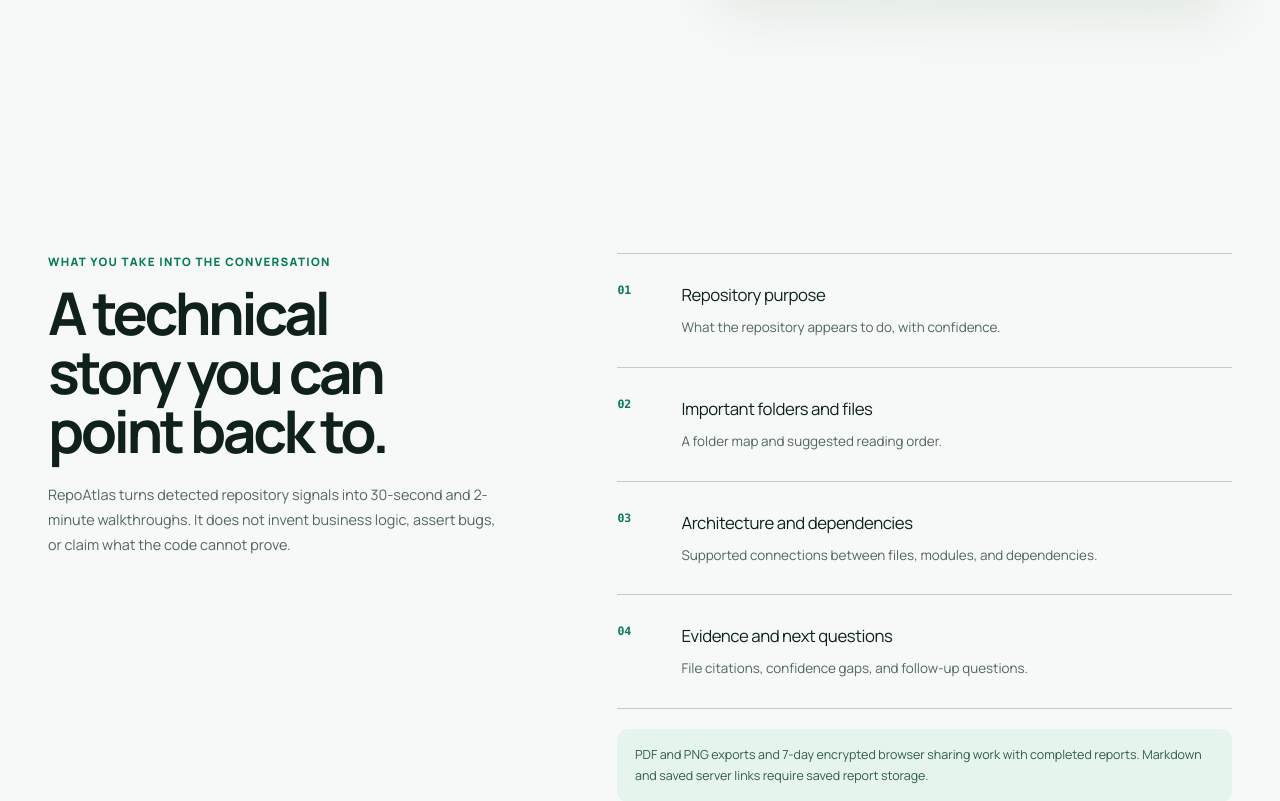
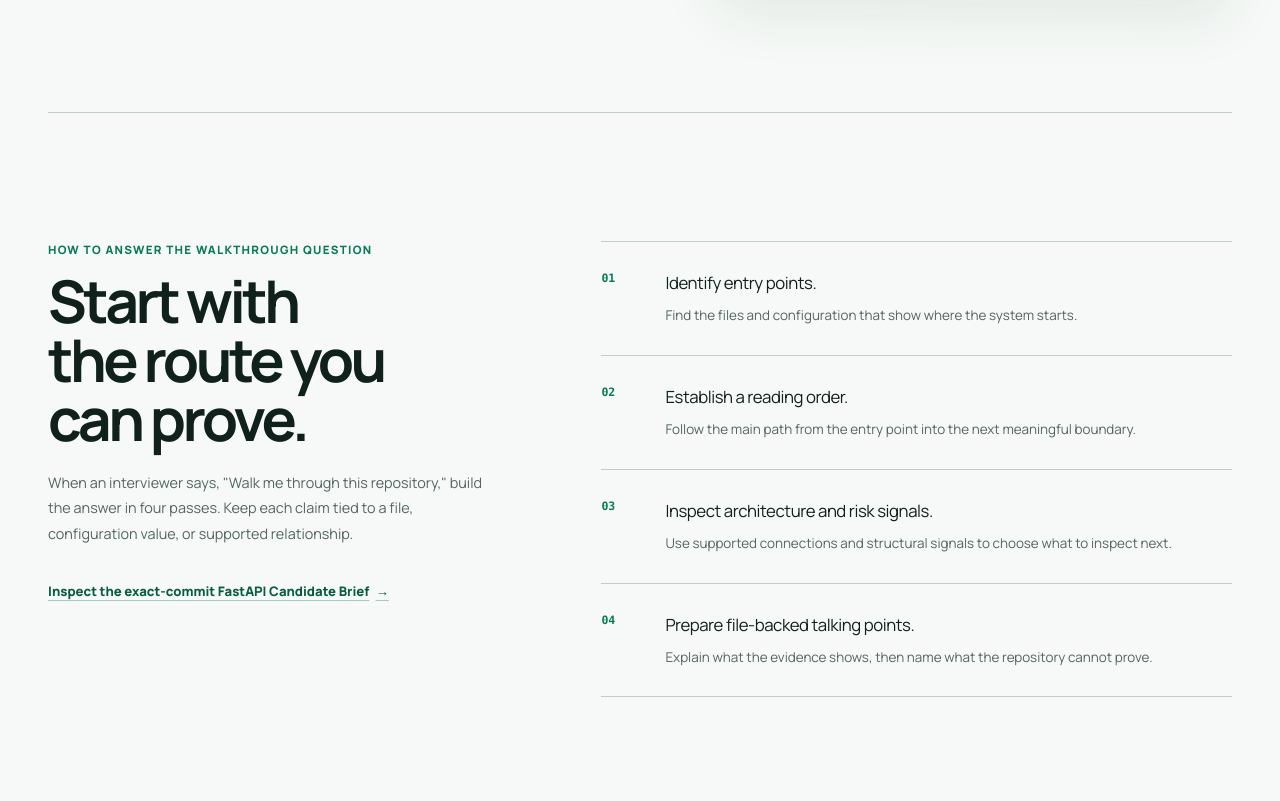
Before and after one commit to ChimdumebiNebolisa/RepoAtlas, a Next.js app: page /interview-preparation in a window 1280 px wide. Shown: the part 762-1563 px from the top of the page. Built offline with nearby package versions, Linux system fonts and the light colour scheme.

Commit message:
Anchor interview preparation in public proof
Co-authored-by: tin-computer[bot] <277149838+tin-computer[bot]@users.noreply.github.com>

```diff
--- a/src/app/globals.css
+++ b/src/app/globals.css
@@ -1363,6 +1363,77 @@
   color: #70827a;
   font-family: ui-monospace, SFMono-Regular, Menlo, monospace;
   font-size: 0.63rem;
+}
+.interview-method {
+  display: grid;
+  grid-template-columns: minmax(0, 0.82fr) minmax(28rem, 1.18fr);
+  gap: clamp(3rem, 9vw, 9rem);
+  padding-block: clamp(6rem, 10vw, 9rem);
+  border-top: 1px solid #bfcfc7;
+}
+.interview-method header { align-self: start; }
+.interview-method h2 {
+  max-width: 12ch;
+  margin: 0.85rem 0 0;
+  font-size: clamp(2.45rem, 4.6vw, 4.6rem);
+  font-weight: 650;
+  letter-spacing: -0.06em;
+  line-height: 1;
+  text-wrap: balance;
+}
+.interview-method header > p:not(.section-kicker) {
+  max-width: 38rem;
+  margin: 1.35rem 0 0;
+  color: var(--muted);
+  font-size: 0.9rem;
+  line-height: 1.75;
+  text-wrap: pretty;
+}
+.interview-example-link {
+  display: inline-flex;
+  min-height: 2.75rem;
+  align-items: center;
+  gap: 0.4rem;
+  margin-top: 1.5rem;
+  color: var(--accent-dark);
+  font-size: 0.82rem;
+  font-weight: 750;
+  text-decoration: underline;
+  text-decoration-color: rgba(8, 122, 85, 0.35);
+  text-underline-offset: 0.25rem;
+}
+.interview-example-link:hover { text-decoration-color: currentColor; }
+.interview-example-link:focus-visible {
+  border-radius: 0.25rem;
+  outline: 3px solid rgba(8, 122, 85, 0.25);
+  outline-offset: 4px;
+}
+.interview-method ol {
+  margin: 0;
+  padding: 0;
+  border-top: 1px solid #bfcfc7;
+  list-style: none;
+}
+.interview-method li {
+  display: grid;
+  grid-template-columns: 3rem minmax(0, 1fr);
+  gap: 1rem;
+  padding-block: 1.75rem;
+  border-bottom: 1px solid #bfcfc7;
+}
+.interview-method li > span {
+  color: var(--accent);
+  font-family: ui-monospace, SFMono-Regular, Menlo, monospace;
+  font-size: 0.72rem;
+  font-weight: 750;
+}
+.interview-method h3 { margin: 0; font-size: 1.05rem; letter-spacing: -0.025em; }
+.interview-method li p {
+  max-width: 42rem;
+  margin: 0.55rem 0 0;
+  color: var(--muted);
+  font-size: 0.84rem;
+  line-height: 1.7;
 }
 .interview-outcome {
   display: grid;
@@ -3110,7 +3181,7 @@
   .site-footer-layout { grid-template-columns: 1fr auto; padding-block: 2rem; }
   .site-footer-meta { grid-column: 1 / -1; justify-content: flex-start; }
   .contact-page { grid-template-columns: 1fr; }
-  .interview-hero, .interview-outcome { grid-template-columns: 1fr; }
+  .interview-hero, .interview-method, .interview-outcome { grid-template-columns: 1fr; }
   .interview-hero { min-height: auto; }
   .candidate-moment { max-width: 42rem; }
   .interview-proof-layout { grid-template-columns: 1fr; gap: 1.5rem; }
@@ -3232,6 +3303,9 @@
   .candidate-moment { padding: 1.1rem; transform: none; }
   .candidate-moment blockquote { margin-top: 2.5rem; }
   .candidate-answer-path li { align-items: flex-start; flex-direction: column; gap: 0.3rem; }
+  .interview-method { gap: 3.5rem; padding-block: 5.5rem; }
+  .interview-method h2 { font-size: clamp(2.35rem, 12vw, 3.8rem); }
+  .interview-example-link { align-items: flex-start; }
   .interview-outcome { padding-block: 5.5rem; }
   .interview-outcome h2 { font-size: clamp(2.35rem, 12vw, 3.8rem); }
   .interview-outcome { gap: 3.5rem; }
--- a/src/app/interview-preparation/page.tsx
+++ b/src/app/interview-preparation/page.tsx
@@ -72,6 +72,52 @@
         </div>
       </section>
 
+      <section className="interview-method page-container" aria-labelledby="interview-method-heading">
+        <header>
+          <p className="section-kicker">How to answer the walkthrough question</p>
+          <h2 id="interview-method-heading">Start with the route you can prove.</h2>
+          <p>
+            When an interviewer says, &quot;Walk me through this repository,&quot; build the answer in
+            four passes. Keep each claim tied to a file, configuration value, or supported
+            relationship.
+          </p>
+          <Link className="interview-example-link" href="/examples/fastapi-candidate-brief">
+            Inspect the exact-commit FastAPI Candidate Brief <span aria-hidden="true">→</span>
+          </Link>
+        </header>
+
+        <ol aria-label="Evidence-first repository walkthrough method">
+          <li>
+            <span>01</span>
+            <div>
+              <h3>Identify entry points.</h3>
+              <p>Find the files and configuration that show where the system starts.</p>
+            </div>
+          </li>
+          <li>
+            <span>02</span>
+            <div>
+              <h3>Establish a reading order.</h3>
+              <p>Follow the main path from the entry point into the next meaningful boundary.</p>
+            </div>
+          </li>
+          <li>
+            <span>03</span>
+            <div>
+              <h3>Inspect architecture and risk signals.</h3>
+              <p>Use supported connections and structural signals to choose what to inspect next.</p>
+            </div>
+          </li>
+          <li>
+            <span>04</span>
+            <div>
+              <h3>Prepare file-backed talking points.</h3>
+              <p>Explain what the evidence shows, then name what the repository cannot prove.</p>
+            </div>
+          </li>
+        </ol>
+      </section>
+
       <section className="interview-outcome page-container">
         <header>
           <p className="section-kicker">What you take into the conversation</p>
```
Also changed, not shown: 2 other files (tests, documents, lock files or other folders).
